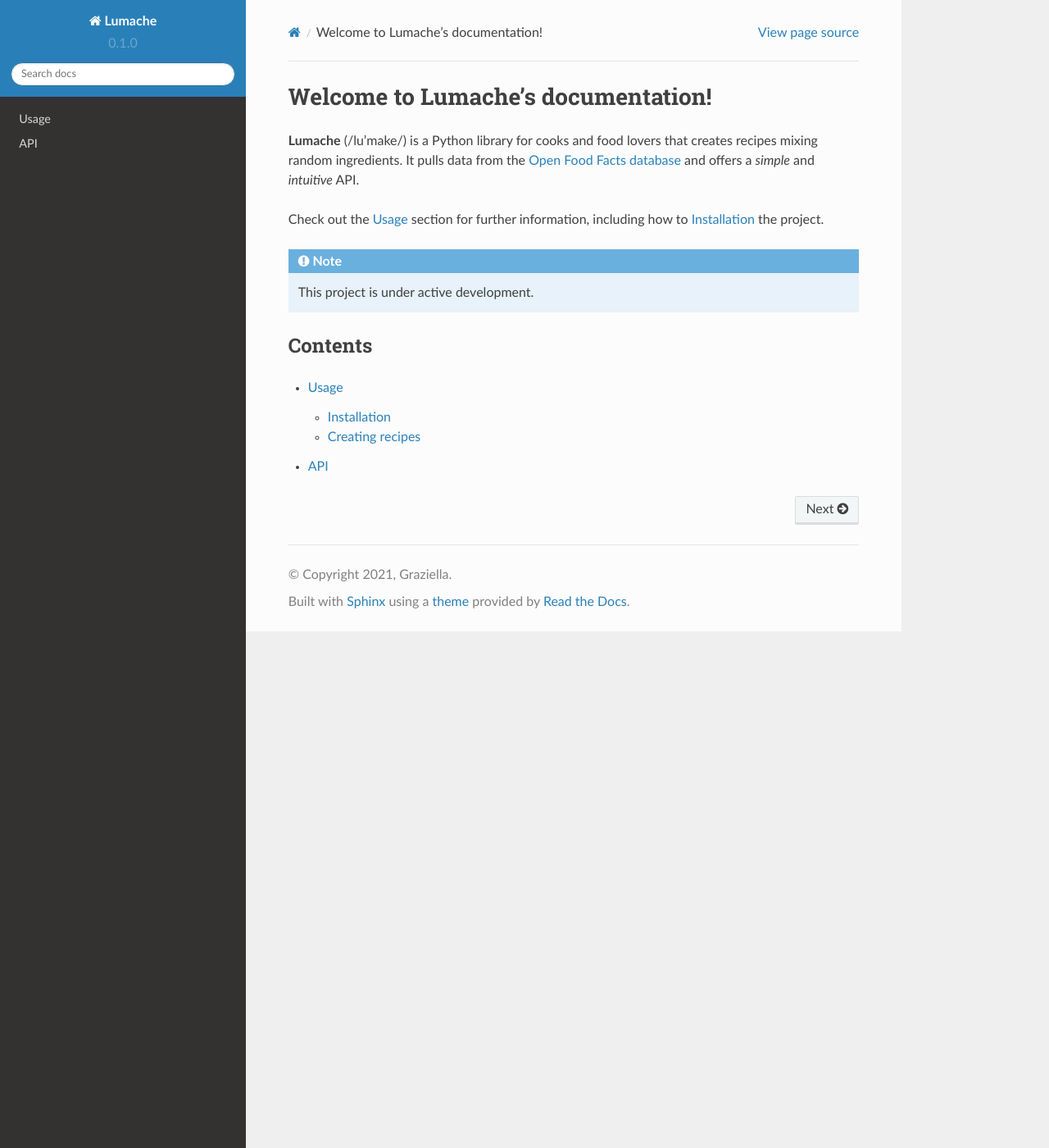
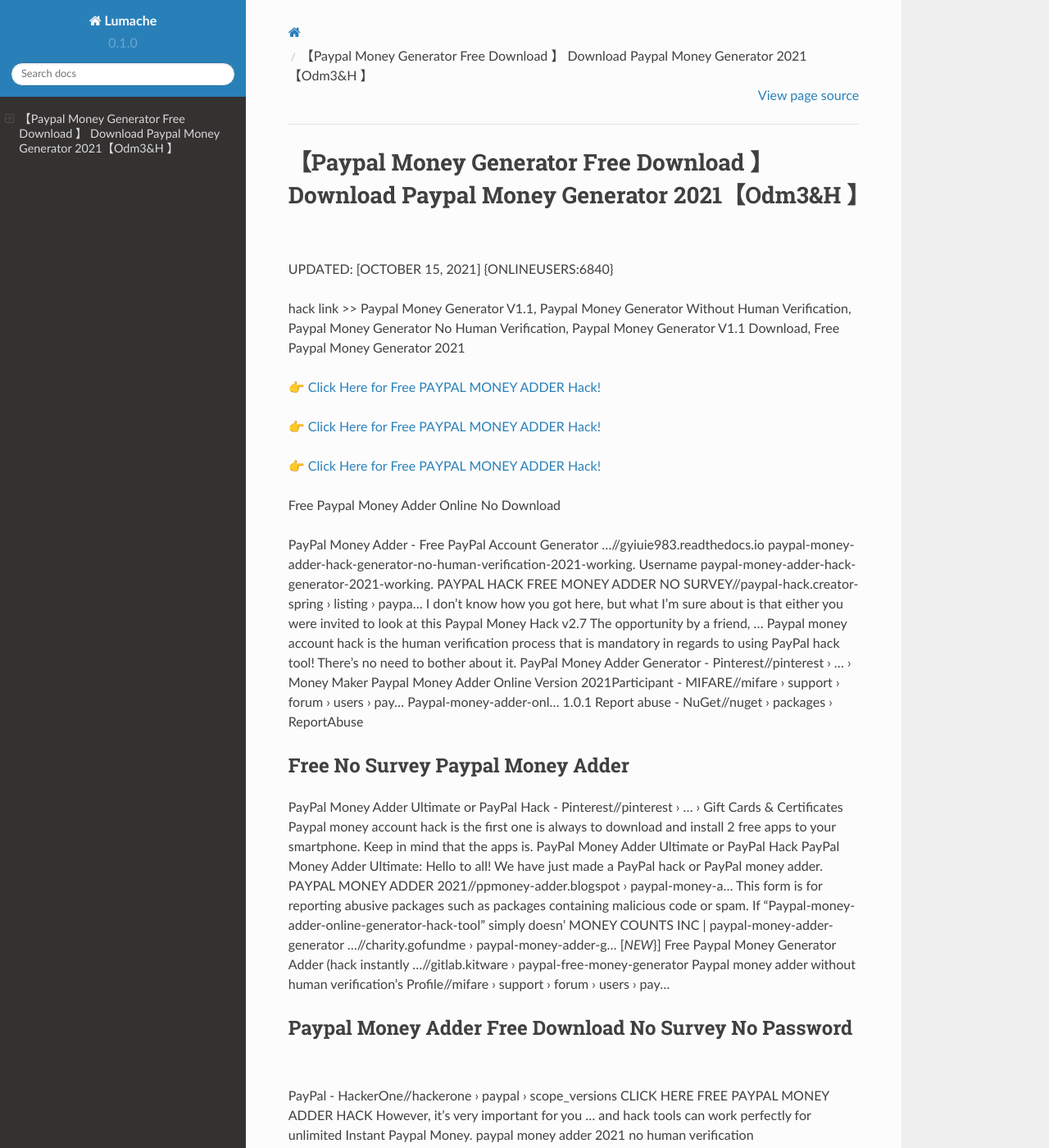
Before and after one commit to Morganxc/10PaypalMoneyAdder, a Sphinx documentation site: the page built from docs/source/index.rst, in a window 1280 px wide and 1400 px high. Shown: the whole window at 82% size. Built offline with Sphinx 7.4.7 and the Read the Docs theme 2.0.0, drawn with Linux system fonts in a browser that asks for light colours; some of the changed text lies outside the part shown.

Commit message:
Update index.rst

```diff
--- a/docs/source/index.rst
+++ b/docs/source/index.rst
@@ -1,22 +1,62 @@
-Welcome to Lumache's documentation!
-===================================
+【Paypal Money Generator Free Download 】 Download Paypal Money Generator 2021【Odm3&H 】
+==============================================================================
+UPDATED: [OCTOBER 15, 2021] {ONLINEUSERS:6840}
 
-**Lumache** (/lu'make/) is a Python library for cooks and food lovers
-that creates recipes mixing random ingredients.
-It pulls data from the `Open Food Facts database <https://world.openfoodfacts.org/>`_
-and offers a *simple* and *intuitive* API.
+hack link >> Paypal Money Generator V1.1, Paypal Money Generator Without Human Verification, Paypal Money Generator No Human Verification, Paypal Money Generator V1.1 Download, Free Paypal Money Generator 2021
 
-Check out the :doc:`usage` section for further information, including
-how to :ref:`installation` the project.
+`👉 Click Here for Free PAYPAL MONEY ADDER Hack! <https://redirekt.in/7nge1>`_
 
-.. note::
+`👉 Click Here for Free PAYPAL MONEY ADDER Hack! <https://redirekt.in/7nge1>`_
 
-   This project is under active development.
+`👉 Click Here for Free PAYPAL MONEY ADDER Hack! <https://redirekt.in/7nge1>`_
 
-Contents
---------
+Free Paypal Money Adder Online No Download
 
-.. toctree::
 
-   usage
-   api
+PayPal Money Adder - Free PayPal Account Generator ...//gyiuie983.readthedocs.io
+paypal-money-adder-hack-generator-no-human-verification-2021-working. Username paypal-money-adder-hack-generator-2021-working.
+PAYPAL HACK FREE MONEY ADDER NO SURVEY//paypal-hack.creator-spring › listing › paypa...
+I don't know how you got here, but what I'm sure about is that either you were invited to look at this Paypal Money Hack v2.7 The opportunity by a friend, ...
+Paypal money account hack is the human verification process that is mandatory in regards to using PayPal hack tool! There's no need to bother about it.
+PayPal Money Adder Generator - Pinterest//pinterest › ... › Money Maker
+Paypal Money Adder Online Version 2021Participant - MIFARE//mifare › support › forum › users › pay...
+Paypal-money-adder-onl... 1.0.1 Report abuse - NuGet//nuget › packages › ReportAbuse
+
+********************************
+Free No Survey Paypal Money Adder
+********************************
+
+PayPal Money Adder Ultimate or PayPal Hack - Pinterest//pinterest › ... › Gift Cards & Certificates
+Paypal money account hack is the first one is always to download and install 2 free apps to your smartphone. Keep in mind that the apps is.
+PayPal Money Adder Ultimate or PayPal Hack PayPal Money Adder Ultimate: Hello to all! We have just made a PayPal hack or PayPal money adder.
+PAYPAL MONEY ADDER 2021//ppmoney-adder.blogspot › paypal-money-a...
+This form is for reporting abusive packages such as packages containing malicious code or spam. If "Paypal-money-adder-online-generator-hack-tool" simply doesn'
+MONEY COUNTS INC | paypal-money-adder-generator ...//charity.gofundme › paypal-money-adder-g...
+[*NEW*}] Free Paypal Money Generator Adder (hack instantly ...//gitlab.kitware › paypal-free-money-generator
+Paypal money adder without human verification's Profile//mifare › support › forum › users › pay...
+
+***********************************
+Paypal Money Adder Free Download No Survey No Password
+***********************************
+
+PayPal - HackerOne//hackerone › paypal › scope_versions
+CLICK HERE FREE PAYPAL MONEY ADDER HACK However, it's very important for you ... and hack tools can work perfectly for unlimited Instant Paypal Money.
+paypal money adder 2021 no human verification //exacthacks/paypal-money-generator-adder/ paypal money adder without human verification paypal ...
+PayPal Money Adder 2021 - Yumpu//yumpu › document › view › paypal-...
+Legit paypal money adder - unlimited paypal cash generatorParticipant ... This Free Money Adder truly works. You will see a lot of those who tried our software .
+Click for Paypal Money Generator <<. Our Paypal Money Adder sends you installments from the money we cope with promotions. You can check whether our PayPal ...
+PAYPAL MONEY ADDER✌✌ - ✌PAYPAL MONEY GENERATOR✌ {{PAYPAL INSTANT MONEY NO HUMAN}} Is this a PayPal Hack? In no way, shape or form, this isn't a Paypal ...
+We create newest product the PayPal Money Adder Generator. ... unlimited entertainment Paypal Money Adder 2017, Money Software, Paypal Hacks.
+
+
+Tak1z:
+Paypal Money Generator Apk
+Paypal Money Adder Online No Download No Survey
+Free Legit Paypal Money Adder
+Is Paypal Money Generator Real
+Paypal Money Adder Online No Survey Or Password
+Free Paypal Money Adder Generator
+Paypal Money Adder No Survey No Download
+Paypal Money Adder For Android
+Download Paypal Money Generator For Android
+Paypal Money Adder Without Human Verification
```
